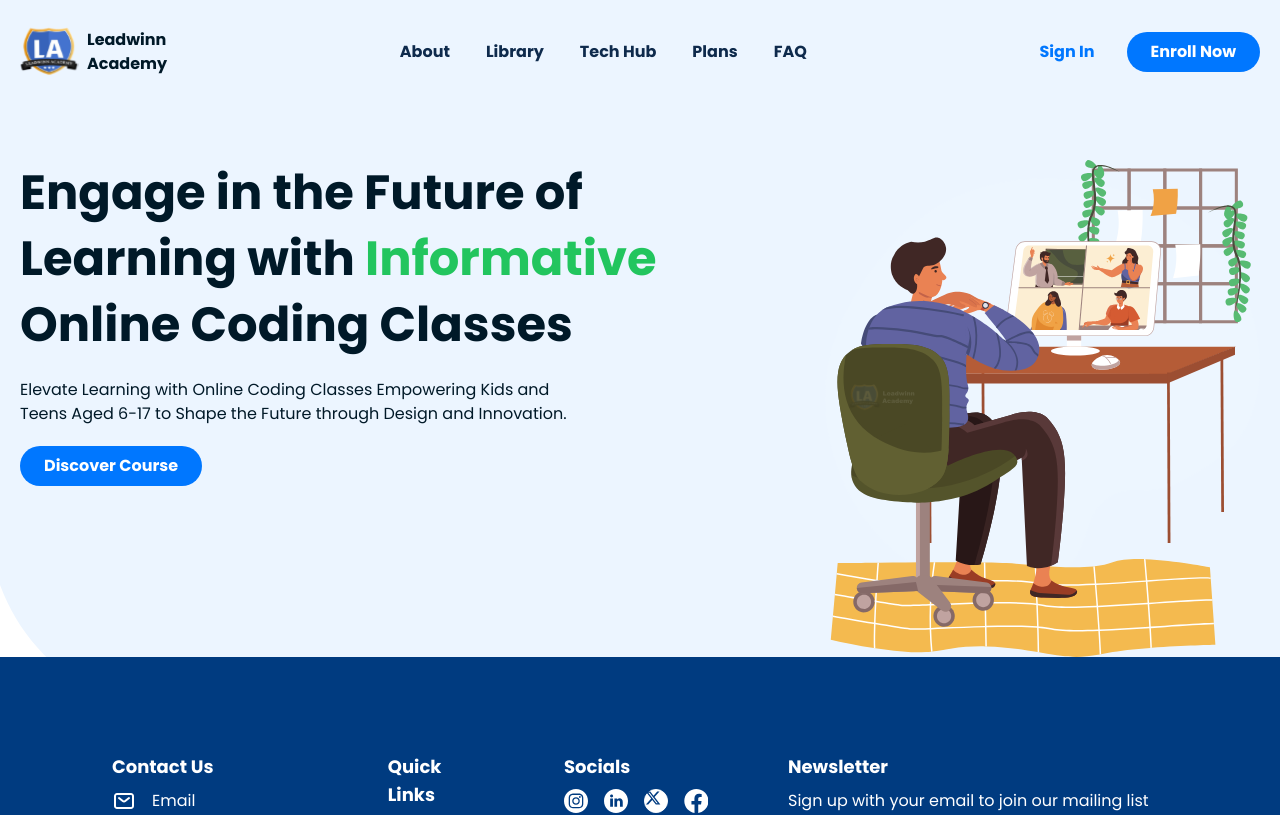
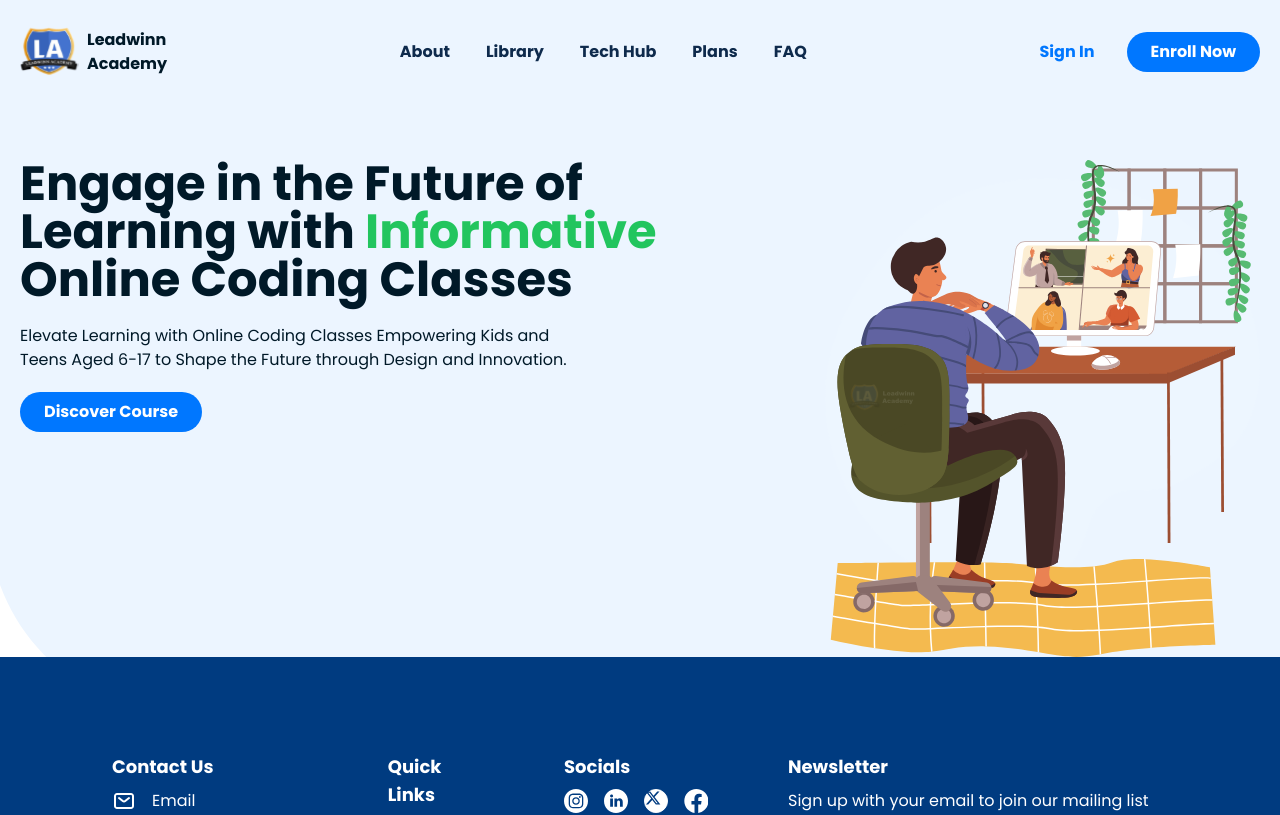
Before and after one commit to Adeleyeha-17/Leadwinn-Academy, a React (Vite) app: page / in a window 1280 px wide. Shown: the top 815 px of the page. Built offline with nearby package versions, Linux system fonts and the light colour scheme.

Commit message:
updated home

```diff
--- a/src/pages/Home.tsx
+++ b/src/pages/Home.tsx
@@ -29,14 +29,14 @@ export const Home = () => {
          <div className="flex flex-col md:flex-row mt-14 md:mt-24 justify-between lg:max-xl:px-10 lg:space-x-20  px-5 md:max-w-6xl lg:max-w-7xl mx-auto">
             <div className="font-poppins text-lead-black">
 
-               <h1 className="text-3xl md:text-5xl font-bold md:leading-snug mb-2 md:mb-5">Engage in the Future of Learning with <span className={`animate-slide-top ${currentColorClass}`}>{currentWord}</span> Online Coding Classes</h1>
+               <h1 className="text-3xl lg:text-5xl font-bold md:leading-snug mb-2 md:mb-5">Engage in the Future of Learning with <span className={`animate-slide-top ${currentColorClass}`}>{currentWord}</span> Online Coding Classes</h1>
                <h1 className="mb-3 md:mb-5 text-sm md:text-base">Elevate Learning with Online Coding Classes Empowering Kids and  <br className="hidden md:flex"/> Teens Aged 6-17 to Shape the Future through Design and Innovation.</h1>
 
                <Button path="" title="Discover Course"/>
 
             </div>
 
-            <img src="./homeIllustration.svg" alt="home illustration" className=" mx-auto w-4/5 md:w-2/5"/>
+            <img src="./homeIllustration.svg" alt="home illustration" className=" mx-auto w-4/5 md:max-lg:w-2/5 lg:w-2/5"/>
          </div>
       </div>
    )
```
